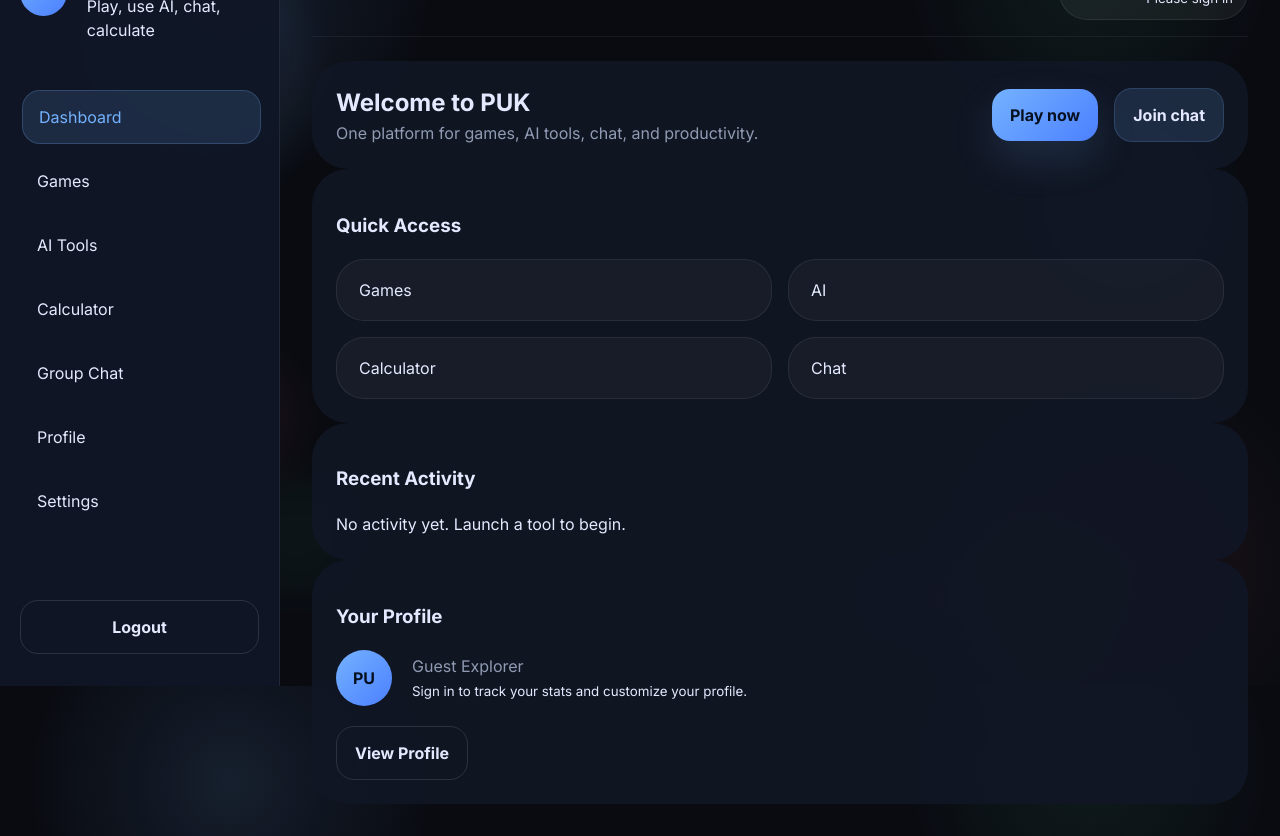
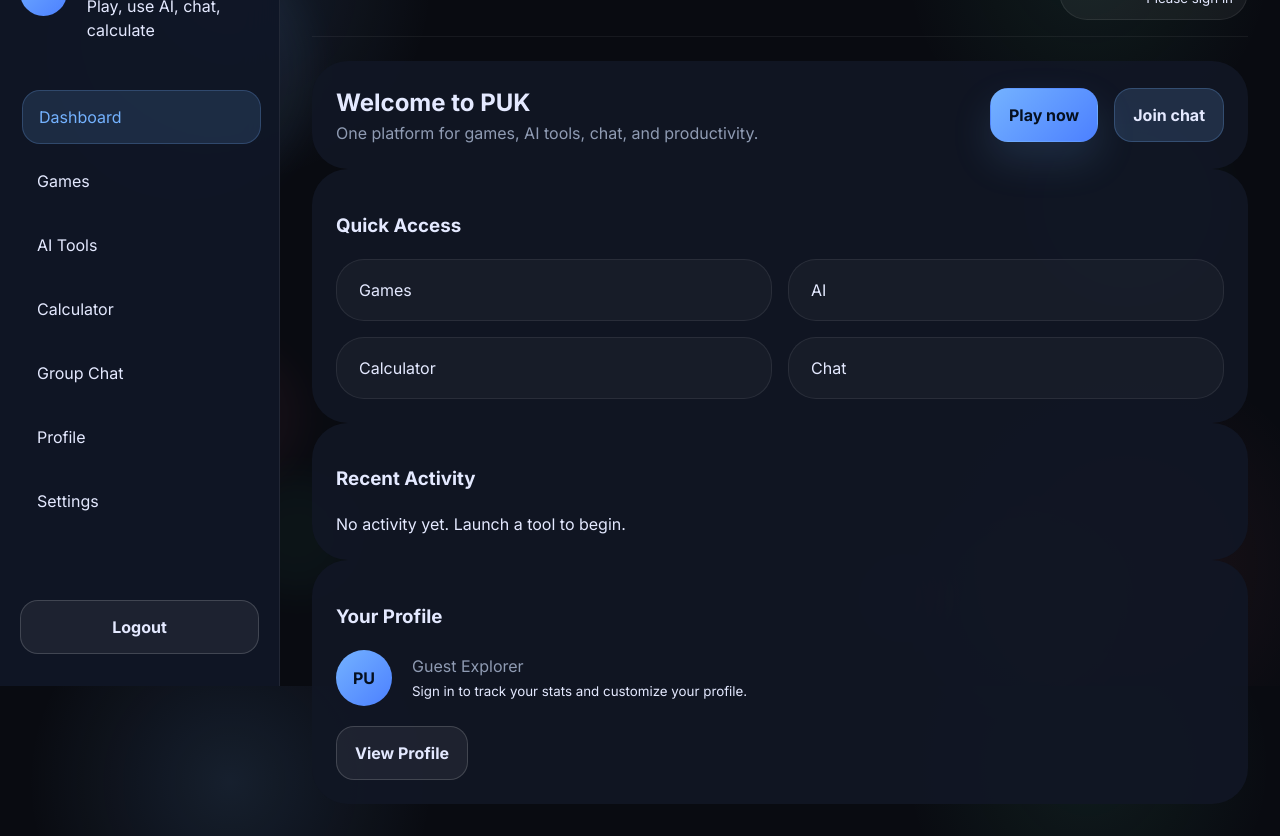
Before and after one commit to KnitterGod911/P-u-k-ing, a plain HTML site: page frontend/index.html in a window 1280 px wide. Shown: the part 114-950 px from the top of the page. Drawn offline with Linux system fonts and the light colour scheme.

Commit message:
commit and sync changes

```diff
--- a/frontend/css/components.css
+++ b/frontend/css/components.css
@@ -39,25 +39,30 @@
   font-weight: 700;
   min-height: 48px;
   border-radius: var(--radius-md);
+  background: var(--surface-soft);
+  color: var(--text-primary);
+  border: 1px solid var(--border);
+  text-decoration: none;
 }
 
 .primary-btn {
   color: var(--brand-text);
   background: linear-gradient(135deg, var(--accent), var(--accent-strong));
+  border-color: transparent;
   box-shadow: 0 18px 40px rgba(var(--accent-rgb), 0.15);
 }
 
 .secondary-btn {
-  background: rgba(116, 178, 255, 0.14);
+  background: rgba(var(--accent-rgb), 0.16);
   color: var(--text-primary);
-  border: 1px solid rgba(116, 178, 255, 0.18);
+  border-color: rgba(var(--accent-rgb), 0.24);
 }
 
 .ghost-btn,
 .link-btn {
-  background: transparent;
+  background: rgba(255, 255, 255, 0.06);
   color: var(--text-primary);
-  border: 1px solid rgba(255, 255, 255, 0.12);
+  border-color: rgba(255, 255, 255, 0.16);
 }
 
 .btn:hover,
@@ -82,6 +87,7 @@
 .toggle-option.active {
   background: var(--accent);
   color: var(--brand-text);
+  border-color: var(--accent);
 }
 
 .input-field,
--- a/frontend/js/theme.js
+++ b/frontend/js/theme.js
@@ -2,9 +2,9 @@
 const themeButtons = Array.from(document.querySelectorAll('.toggle-option'));
 
 const themes = {
-  dark: 'css/themes/dark.css',
-  light: 'css/themes/light.css',
-  neon: 'css/themes/neon.css'
+  dark: './css/themes/dark.css',
+  light: './css/themes/light.css',
+  neon: './css/themes/neon.css'
 };
 
 function setActiveThemeButton(theme) {
```
